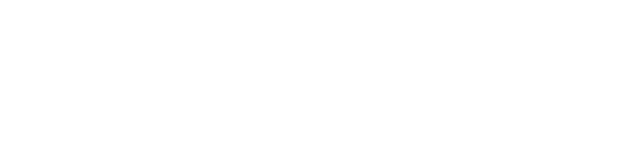
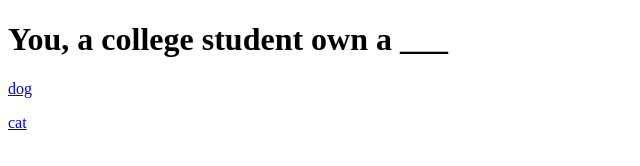
Before and after one commit to natanree/HyperTextualWriting, a plain HTML site: page index.html in a window 1280 px wide. Shown: the whole page, without its empty margins (0-640 px from the left). Drawn offline with Linux system fonts and the light colour scheme.

Commit message:
added cat and dog pages

```diff
--- a/index.html
+++ b/index.html
@@ -6,6 +6,16 @@
         </title>
     </head>
     <body>
-
+        <p>
+            <h1>
+                You, a college student own a ___
+            </h1>
+        </p>
+        <p>
+            <a href="dog.html">dog</a>
+        </p>
+        <p>
+            <a href="cat.html">cat</a>
+        </p>
     </body>
 </html>
```
Also changed, not shown: cat.html (added, +11 -0 lines), dog.html (added, +11 -0 lines).
